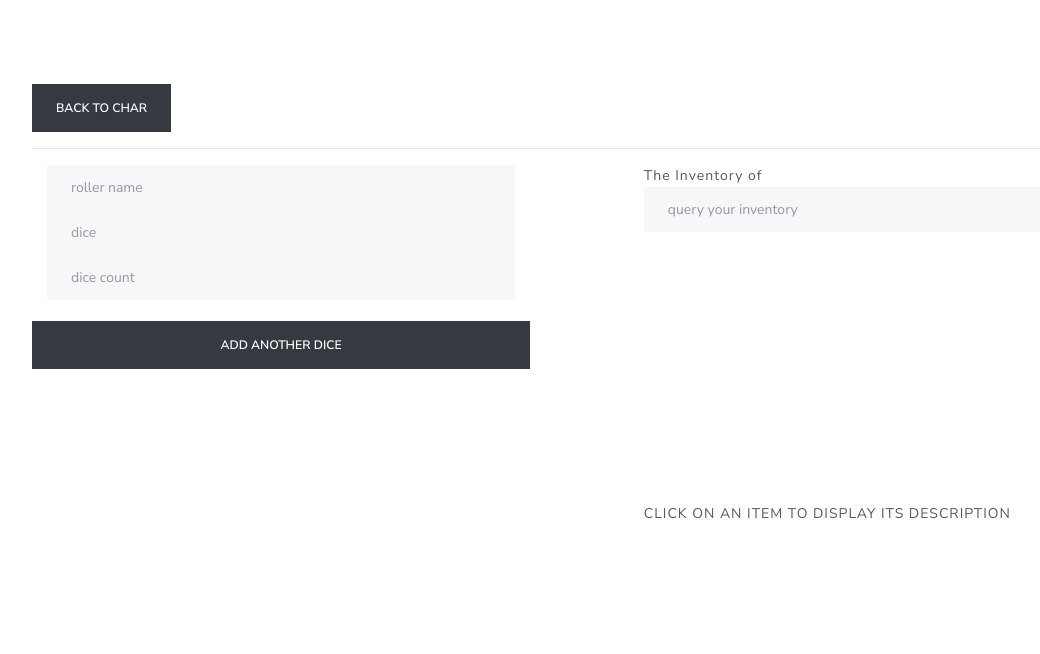
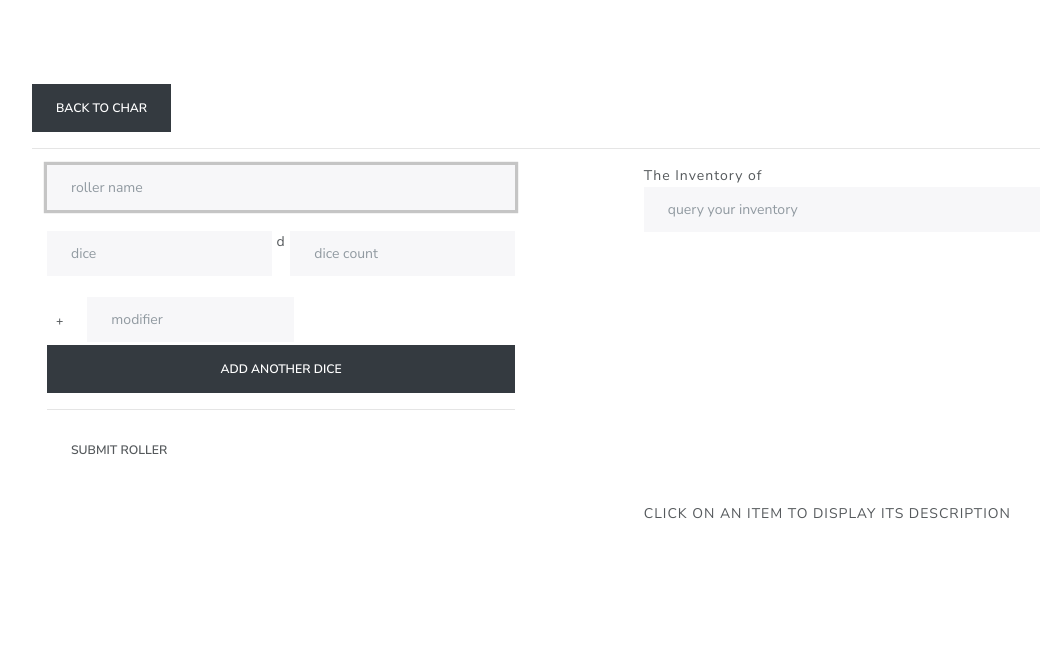
Before and after one commit to moodyRahman/chest, a Flask app: template app/templates/roller.html in a window 1280 px wide. Shown: the part 97-751 px from the top of the page, without its empty margins (53-1093 px from the left). Run offline with Flask 2, Linux system fonts and the light colour scheme; the template is opened without the code that fills it, so the values that code supplies are empty; some libraries are stand-ins or nearby versions.

Commit message:
new roller frontend

```diff
--- /dev/null
+++ b/app/static/js/newroller.js
@@ -0,0 +1,68 @@
+$(document).ready(function () {
+	var x = window.scrollX, y = window.scrollY;
+	document.getElementById("newname").focus()
+	window.scrollTo(x, y);
+});
+
+var dcount = 0;
+function newelem(self) {
+	dcount++;
+	const dtemplate = `<div class="input-group dice">
+				<input oninput="numonly(this)" name="dn-${dcount}" type="number" placeholder="dice" class="dn form-control">
+				<span class="input-group-addon">&nbsp;d&nbsp;</span>
+				<input oninput="numonly(this)" name="ds-${dcount}" type="number" placeholder="dice count" class="ds form-control"><br>
+			</div>
+			`
+	$("#dice").append(dtemplate)
+	console.log(dtemplate)
+	event.preventDefault()
+}
+
+const regex = /^([+-]?[0-9]\d*|0)$/;
+
+function numonly(self) {
+	// console.log(self.value)
+}
+
+const plus = '<button id="dicemod" onclick="tominus(this)" class="btn">+</button>'
+const minus = '<button id="dicemod" onclick="toplus(this)" class="btn">-</button>'
+function tominus(self) {
+	$(self).replaceWith(minus)
+	event.preventDefault()
+}
+
+function toplus(self) {
+	$(self).replaceWith(plus)
+	event.preventDefault()
+}
+
+function rollersubmit() {
+	newname = $("#newname").val()
+	diceout = []
+	$(".dice").each(function (index) {
+		n = this.children[0].value
+		s = this.children[2].value
+
+		diceout.push(("n" + index) + n)
+		diceout.push(("s" + index) + s)
+	})
+
+	modifiersign = $("#dicemod").text()
+	modifier = $("#modifier").val()
+
+	data = {
+		newname: newname,
+		alldice: diceout,
+		sign: modifiersign,
+		modifier: modifier,
+		charid: charid
+	}
+
+	console.log(data)
+
+	post(rollerurl, data)
+
+
+
+	event.preventDefault()
+}
--- a/app/templates/roller.html
+++ b/app/templates/roller.html
@@ -41,17 +41,49 @@
 {% endblock head %}
 {% block body %}
 <a href="{{url_for('viewcharacter', charid=char.charid)}}">
-	<button class="btn btn-dark">BACK TO CHAR</button> <br> <hr>
+	<button class="btn btn-dark">BACK TO CHAR</button> <br>
+	<hr>
 </a>
 
 <div class="grid-container">
 	<div class="newroller">
 		<div class="container">
-			<input type="text" placeholder="roller name" class="form-control">
-			<input type="text" placeholder="dice" class="form-control">
-			<input type="text" placeholder="dice count" class="form-control"><br>
+			<form action="">
+
+				<input id="newname" type="text" placeholder="roller name" class="form-control">
+				<br>
+				<div id="dice">
+					<div class="input-group dice">
+						<input oninput="numonly(this)" name="dn-0" type="number"
+							placeholder="dice" class="dn form-control">
+						<span class="input-group-addon">&nbsp;d&nbsp;</span>
+						<input oninput="numonly(this)" name="ds-0" type="number"
+							placeholder="dice count" class="ds form-control"><br>
+					</div>
+				</div>
+				<br>
+
+				<div class="row">
+					<div class="col-xs-6">
+						<button id="dicemod" onclick="tominus(this)" class="btn">+</button>
+					</div>
+
+					<div class="col-xs-6">
+						<input id="modifier" oninput="numonly(this)" type="number" name="modifier"
+							class="form-control" placeholder="modifier">
+					</div>
+				</div>
+
+
+			</form>
+
+			<button onclick="newelem(this)" class="btn btn-dark btn-block">add another dice</button>
+
+			<hr>
+			<button class="btn" onclick="rollersubmit(this)">
+				SUBMIT ROLLER
+			</button>
 		</div>
-		<button class="btn btn-dark btn-block">add another dice</button>
 	</div>
 	<div class="current-rollers">
 		JKFDGNDFKGSNFDKGNFDSGD <br>JKFDGNDFKGSNFDKGNFDSGD <br>JKFDGNDFKGSNFDKGNFDSGD
@@ -63,7 +95,8 @@
 	<div class="bigi">
 		<div class="inventitle"> The Inventory of {{char.name}}</div>
 		<div class="inventory">
-			<input type="text" name="" id="searchbox" class="form-control" placeholder="query your inventory">
+			<input type="text" name="" id="searchbox" class="form-control"
+				placeholder="query your inventory">
 			<div style="overflow-y: scroll; height: 250px;">
 				<table class="table table-hover overflow-auto">
 					<tbody class="">
@@ -71,9 +104,9 @@
 						{% for item in char.inventory %}
 						<tr>
 							<!-- $('#descdisp').val('HEMCH') -->
-							<th class="inventoryrow"
-								onclick="inventoryclick(this)"
-								id="{{item.itemid}}" data-desc="{{item.description}}" data-name="{{item.name}}">
+							<th class="inventoryrow" onclick="inventoryclick(this)"
+								id="{{item.itemid}}" data-desc="{{item.description}}"
+								data-name="{{item.name}}">
 								{{item.name}}
 							</th>
 						</tr>
@@ -89,9 +122,13 @@
 	</div>
 </div>
 
-
+<script>
+	rollerurl = "{{url_for('newroller', charid=char.charid) | safe}}";
+	charid = {{ char.charid | safe }};
+</script>
+<script src="{{url_for('static', filename='js/post.js')}}"></script>
 <script src="{{url_for('static', filename='js/rollersearch.js')}}"></script>
-
+<script src="{{url_for('static', filename='js/newroller.js')}}"></script>
 
 
 
```
